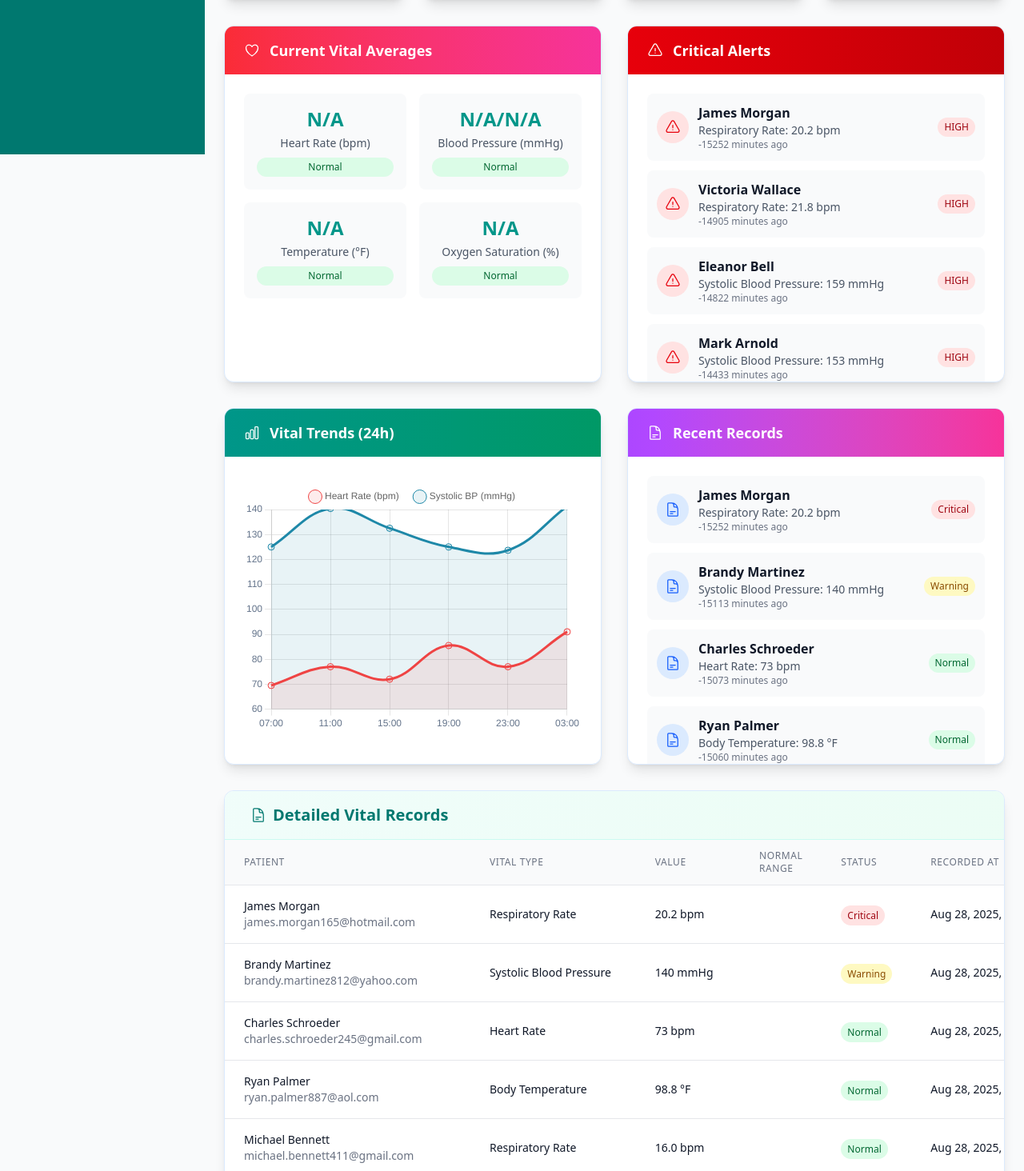
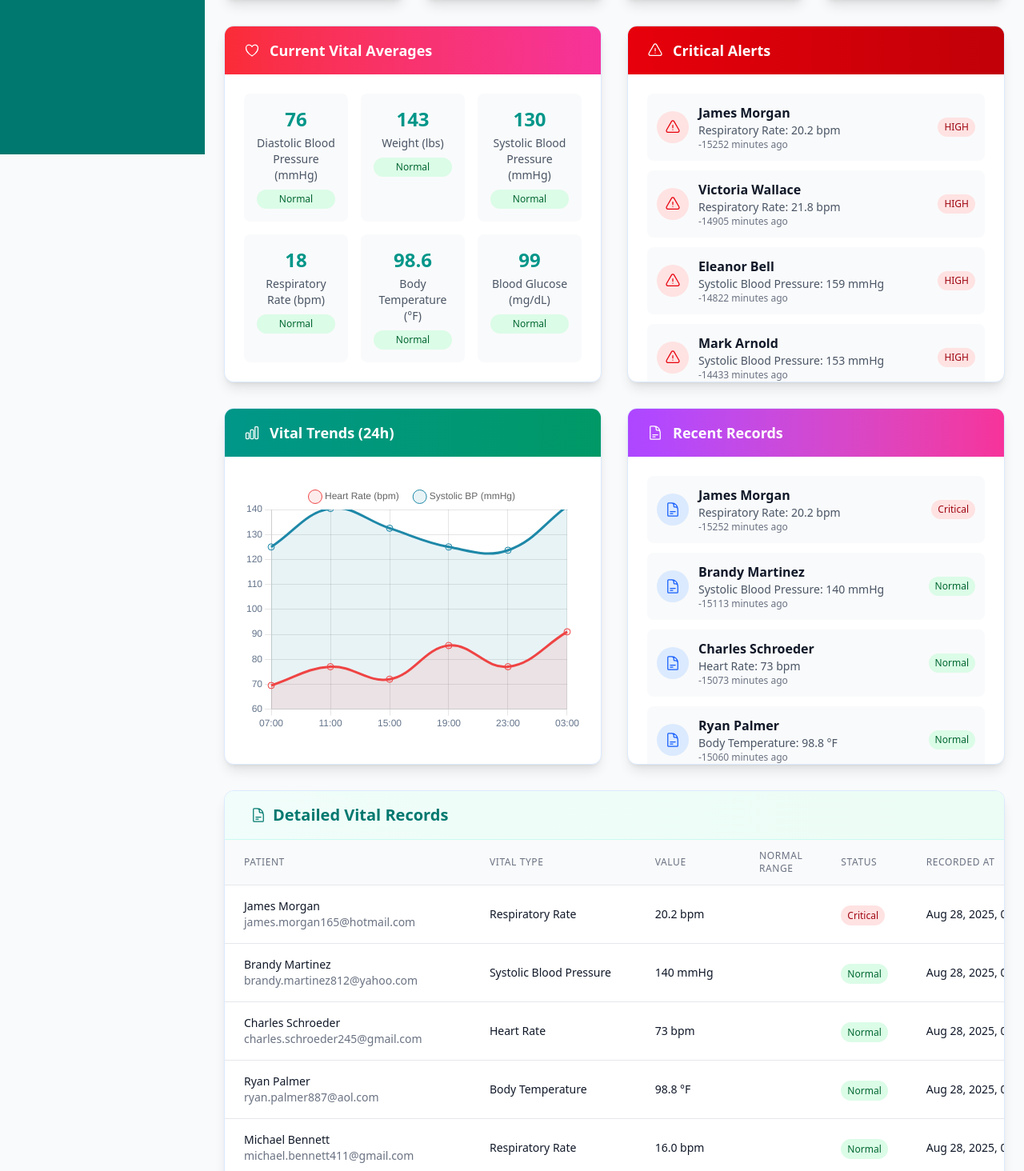
Before and after one commit to khadar-oothuru/VitalsReport, a React (Vite) app: page /provider-vital-monitoring in a window 1280 px wide. Shown: the part 606-2070 px from the top of the page at 80% size. Built offline with nearby package versions, Linux system fonts and the light colour scheme.

Commit message:
added provider  related reports

```diff
--- a/src/pages/ProviderPatientDashboard.jsx
+++ b/src/pages/ProviderPatientDashboard.jsx
@@ -96,21 +96,27 @@ const ProviderPatientDashboard = () => {
     const numValue = parseFloat(value);
     if (isNaN(numValue)) return "normal";
 
-    switch (vitalCode.toLowerCase()) {
-      case "heart_rate":
-        if (numValue < 60 || numValue > 100) return "critical";
-        if (numValue < 70 || numValue > 90) return "warning";
-        return "normal";
-      case "systolic_bp":
-        if (numValue < 90 || numValue > 140) return "critical";
-        if (numValue < 100 || numValue > 130) return "warning";
-        return "normal";
-      case "temperature":
-        if (numValue < 97 || numValue > 99.5) return "critical";
-        return "normal";
-      default:
-        return "normal";
+    // Find the vital definition to get normal ranges
+    const vital = vitals.find((v) => v.code === vitalCode);
+    if (!vital) return "normal";
+
+    const minNormal = parseFloat(vital.normal_range_min);
+    const maxNormal = parseFloat(vital.normal_range_max);
+
+    if (isNaN(minNormal) || isNaN(maxNormal)) return "normal";
+
+    // Define warning ranges (10% outside normal range)
+    const warningBuffer = (maxNormal - minNormal) * 0.1;
+    const minWarning = minNormal - warningBuffer;
+    const maxWarning = maxNormal + warningBuffer;
+
+    if (numValue < minNormal || numValue > maxNormal) {
+      return "critical";
+    } else if (numValue < minWarning || numValue > maxWarning) {
+      return "warning";
     }
+
+    return "normal";
   };
 
   const formatDate = (dateString) => {
@@ -222,7 +228,12 @@ const ProviderPatientDashboard = () => {
                 new Date(parseInt(recentAppointments[0].start_time) * 1000)
               )
             : "No recent visits",
-        vitalStatus: latestVitals.length > 0 ? "Alert" : "Normal",
+        vitalStatus:
+          latestVitals.length > 0
+            ? latestVitals[0]
+              ? getAlertLevel(latestVitals[0].value, latestVitals[0].vital_code)
+              : "normal"
+            : "normal",
       };
     });
   }, [users, userDetails, medicalRecords, vitalRecords, appointments]);
@@ -331,7 +342,12 @@ const ProviderPatientDashboard = () => {
           patient_name: `${patient.first_name} ${patient.last_name}`,
           vital: latestVital ? latestVital.vital_code : "Unknown",
           value: latestVital ? latestVital.value : "N/A",
-          status: patient.status === "critical" ? "High" : "Elevated",
+          status:
+            patient.status === "critical"
+              ? "Critical"
+              : patient.status === "pending"
+              ? "Warning"
+              : "Normal",
           time: latestVital
             ? formatTimeAgo(latestVital.recorded_at)
             : "Unknown",
@@ -354,7 +370,7 @@ const ProviderPatientDashboard = () => {
         time: formatTimeAgo(
           new Date(parseInt(patient.recentAppointments[0].start_time) * 1000)
         ),
-        unread: Math.random() > 0.5,
+        unread: false, // Messages are considered read by default
       }));
   }, [processedPatients, providers]);
 
--- a/src/pages/ProviderVitalMonitoring.jsx
+++ b/src/pages/ProviderVitalMonitoring.jsx
@@ -78,37 +78,24 @@ const ProviderVitalMonitoring = () => {
     const numValue = parseFloat(value);
     if (isNaN(numValue)) return "normal";
 
-    // Simple alert logic based on common vital ranges
-    switch (vital.name.toLowerCase()) {
-      case "heart rate":
-      case "pulse rate":
-        if (numValue < 60 || numValue > 100) return "critical";
-        if (numValue < 70 || numValue > 90) return "warning";
+    // Use actual normal ranges from VitalTable.csv
+    const minNormal = parseFloat(vital.normal_range_min);
+    const maxNormal = parseFloat(vital.normal_range_max);
+
+    if (isNaN(minNormal) || isNaN(maxNormal)) return "normal";
+
+    // Define warning ranges (10% outside normal range)
+    const warningBuffer = (maxNormal - minNormal) * 0.1;
+    const minWarning = minNormal - warningBuffer;
+    const maxWarning = maxNormal + warningBuffer;
+
+    if (numValue < minNormal || numValue > maxNormal) {
+      return "critical";
+    } else if (numValue < minWarning || numValue > maxWarning) {
+      return "warning";
+    }
+
     return "normal";
-      case "systolic blood pressure":
-      case "blood pressure systolic":
-        if (numValue < 90 || numValue > 140) return "critical";
-        if (numValue < 100 || numValue > 130) return "warning";
-        return "normal";
-      case "diastolic blood pressure":
-      case "blood pressure diastolic":
-        if (numValue < 60 || numValue > 90) return "critical";
-        if (numValue < 70 || numValue > 85) return "warning";
-        return "normal";
-      case "temperature":
-        if (numValue < 97 || numValue > 99.5) return "critical";
-        return "normal";
-      case "oxygen saturation":
-        if (numValue < 95) return "critical";
-        if (numValue < 97) return "warning";
-        return "normal";
-      case "respiratory rate":
-        if (numValue < 12 || numValue > 20) return "critical";
-        if (numValue < 14 || numValue > 18) return "warning";
-        return "normal";
-      default:
-        return "normal";
-    }
   };
 
   const getStatusFromAlertLevel = (alertLevel) => {
@@ -194,24 +181,22 @@ const ProviderVitalMonitoring = () => {
   // Get current vital averages
   const currentVitalAverages = useMemo(() => {
     const averages = {};
-    const vitalTypes = [
-      "heart_rate",
-      "systolic_bp",
-      "diastolic_bp",
-      "temperature",
-      "oxygen_saturation",
+
+    // Get unique vital codes from actual data
+    const vitalCodes = [
+      ...new Set(processedVitalRecords.map((r) => r.vital_code)),
     ];
 
-    vitalTypes.forEach((type) => {
+    vitalCodes.forEach((code) => {
       const records = processedVitalRecords.filter(
-        (r) => r.vital_code === type
+        (r) => r.vital_code === code
       );
       if (records.length > 0) {
         const values = records
           .map((r) => parseFloat(r.value))
           .filter((v) => !isNaN(v));
         if (values.length > 0) {
-          averages[type] = values.reduce((a, b) => a + b) / values.length;
+          averages[code] = values.reduce((a, b) => a + b) / values.length;
         }
       }
     });
@@ -452,63 +437,30 @@ const ProviderVitalMonitoring = () => {
             </div>
           </div>
           <div className="p-6">
-            <div className="grid grid-cols-1 md:grid-cols-2 gap-4">
-              <div className="text-center p-4 bg-gray-50 rounded-lg">
+            <div className="grid grid-cols-1 md:grid-cols-2 lg:grid-cols-3 gap-4">
+              {Object.entries(currentVitalAverages)
+                .slice(0, 6)
+                .map(([code, value]) => {
+                  const vital = vitals.find((v) => v.code === code);
+                  if (!vital) return null;
+
+                  return (
+                    <div
+                      key={code}
+                      className="text-center p-4 bg-gray-50 rounded-lg"
+                    >
                       <div className="text-2xl font-bold text-teal-600 mb-1">
-                  {currentVitalAverages.heart_rate
-                    ? Math.round(currentVitalAverages.heart_rate)
-                    : "N/A"}
+                        {code === "TEMP" ? value.toFixed(1) : Math.round(value)}
                       </div>
                       <div className="text-sm text-gray-600 mb-2">
-                  Heart Rate (bpm)
+                        {vital.name} ({vital.unit})
                       </div>
                       <div className="text-xs px-2 py-1 rounded-full bg-green-100 text-green-800">
                         Normal
                       </div>
                     </div>
-              <div className="text-center p-4 bg-gray-50 rounded-lg">
-                <div className="text-2xl font-bold text-teal-600 mb-1">
-                  {currentVitalAverages.systolic_bp
-                    ? Math.round(currentVitalAverages.systolic_bp)
-                    : "N/A"}
-                  /
-                  {currentVitalAverages.diastolic_bp
-                    ? Math.round(currentVitalAverages.diastolic_bp)
-                    : "N/A"}
-                </div>
-                <div className="text-sm text-gray-600 mb-2">
-                  Blood Pressure (mmHg)
-                </div>
-                <div className="text-xs px-2 py-1 rounded-full bg-green-100 text-green-800">
-                  Normal
-                </div>
-              </div>
-              <div className="text-center p-4 bg-gray-50 rounded-lg">
-                <div className="text-2xl font-bold text-teal-600 mb-1">
-                  {currentVitalAverages.temperature
-                    ? currentVitalAverages.temperature.toFixed(1)
-                    : "N/A"}
-                </div>
-                <div className="text-sm text-gray-600 mb-2">
-                  Temperature (°F)
-                </div>
-                <div className="text-xs px-2 py-1 rounded-full bg-green-100 text-green-800">
-                  Normal
-                </div>
-              </div>
-              <div className="text-center p-4 bg-gray-50 rounded-lg">
-                <div className="text-2xl font-bold text-teal-600 mb-1">
-                  {currentVitalAverages.oxygen_saturation
-                    ? Math.round(currentVitalAverages.oxygen_saturation)
-                    : "N/A"}
-                </div>
-                <div className="text-sm text-gray-600 mb-2">
-                  Oxygen Saturation (%)
-                </div>
-                <div className="text-xs px-2 py-1 rounded-full bg-green-100 text-green-800">
-                  Normal
-                </div>
-              </div>
+                  );
+                })}
             </div>
           </div>
         </div>
```
Lines whose indentation alone changed are shown as unchanged.
